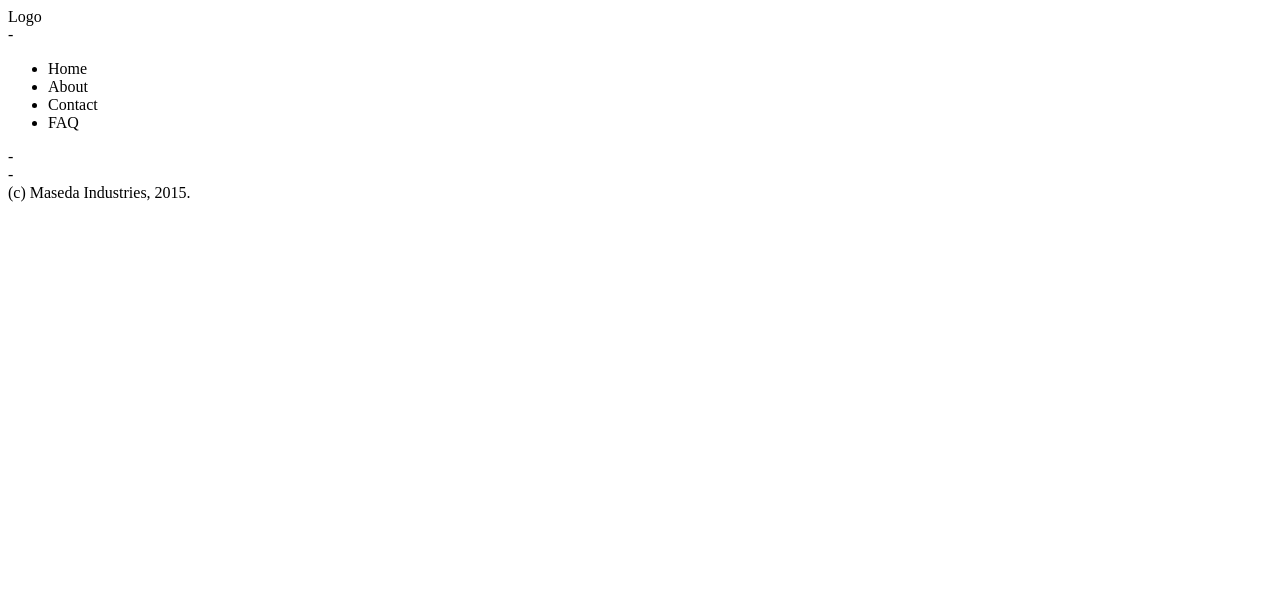
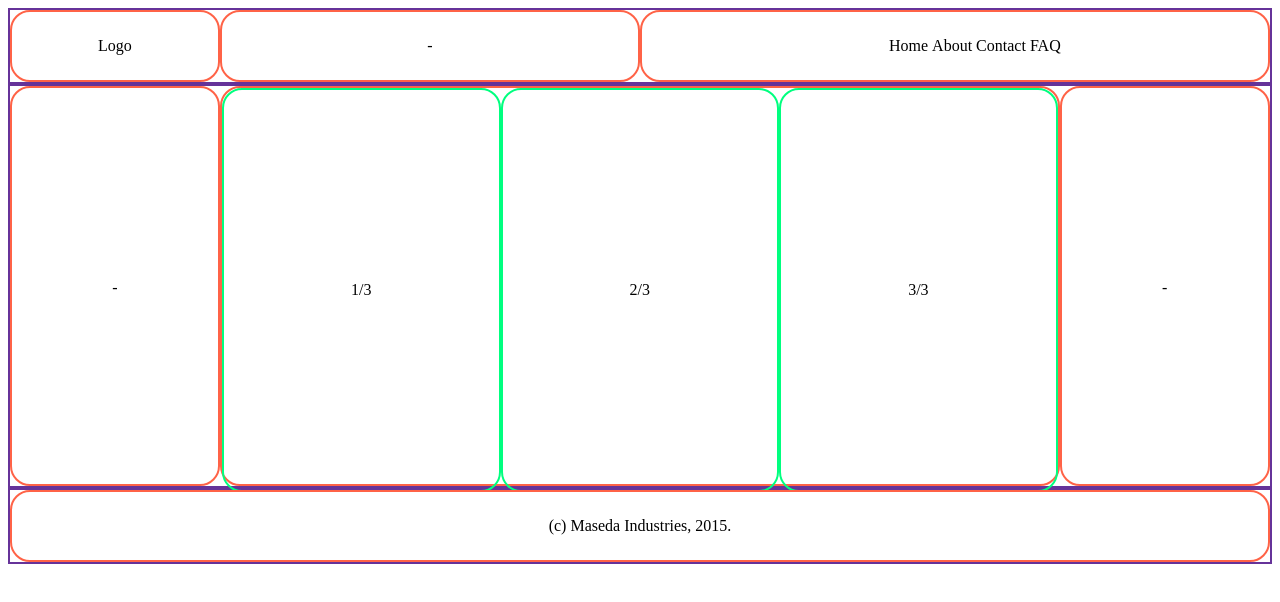
Before and after one commit to ga-wdi-exercises/craigslist_grid, a plain HTML site: page index.html in a window 1280 px wide. Drawn offline with Linux system fonts and the light colour scheme.

Commit message:
Add solution

```diff
--- a/css/application.css
+++ b/css/application.css
@@ -1,6 +1,6 @@
 /* By default, box-sizing is set to content-box */
 .row, .column {
-  /*box-sizing: border-box;*/
+  box-sizing: border-box;
 }
 
 /* Let's add a border so we can see our rows better */
@@ -10,9 +10,9 @@
 
 /* clearfix */
 .row:after {
-  /*content: "";
+  content: "";
   display: table;
-  clear: both;*/
+  clear: both;
 }
 
 /* Let's add another border so we can see our columns better */
@@ -30,12 +30,12 @@
 
 .header > .column,
 .footer > .column {
-  /*padding: 25px;*/
+  padding: 25px;
 }
 
 .middle > .column {
-  /*height: 400px;
-  line-height: 400px;*/
+  height: 400px;
+  line-height: 400px;
 }
 
 .header ul {
@@ -43,7 +43,7 @@
 }
 
 .header li {
-  /*display: inline-block;*/
+  display: inline-block;
   list-style-type: none;
 }
 
@@ -60,7 +60,7 @@
   percentage = (n / 12) * 100
 */
 
-/*.column-1 { width: 8.333%; }
+.column-1 { width: 8.333%; }
 .column-2 { width: 16.66%; }
 .column-3 { width: 25%; }
 .column-4 { width: 33.33%; }
@@ -71,12 +71,12 @@
 .column-9 { width: 75%; }
 .column-10 { width: 83.33%; }
 .column-11 { width: 91.66%; }
-.column-12 { width: 100%; }*/
+.column-12 { width: 100%; }
 
 
 @media only screen and (max-width: 480px) {
 	.column {
-    /*margin: 1% 0 1% 0%;
-    width: 100%;*/
+    margin: 1% 0 1% 0%;
+    width: 100%;
   }
 }
--- a/index.html
+++ b/index.html
@@ -2,6 +2,7 @@
 <html>
   <head>
     <title>The Craigslist Grid</title>
+    <link rel="stylesheet" href="css/application.css">
   </head>
   <body>
 
@@ -23,9 +24,9 @@
       <!-- Here is that middle column. -->
       <div class="column column-8">
         <!-- We can divide it into thirds the same way we would any row. -->
-        <!-- <div class="column column-4">1/3</div>
+        <div class="column column-4">1/3</div>
         <div class="column column-4">2/3</div>
-        <div class="column column-4">3/3</div> -->
+        <div class="column column-4">3/3</div>
       </div>
 
       <div class="column column-2">-</div>
```
